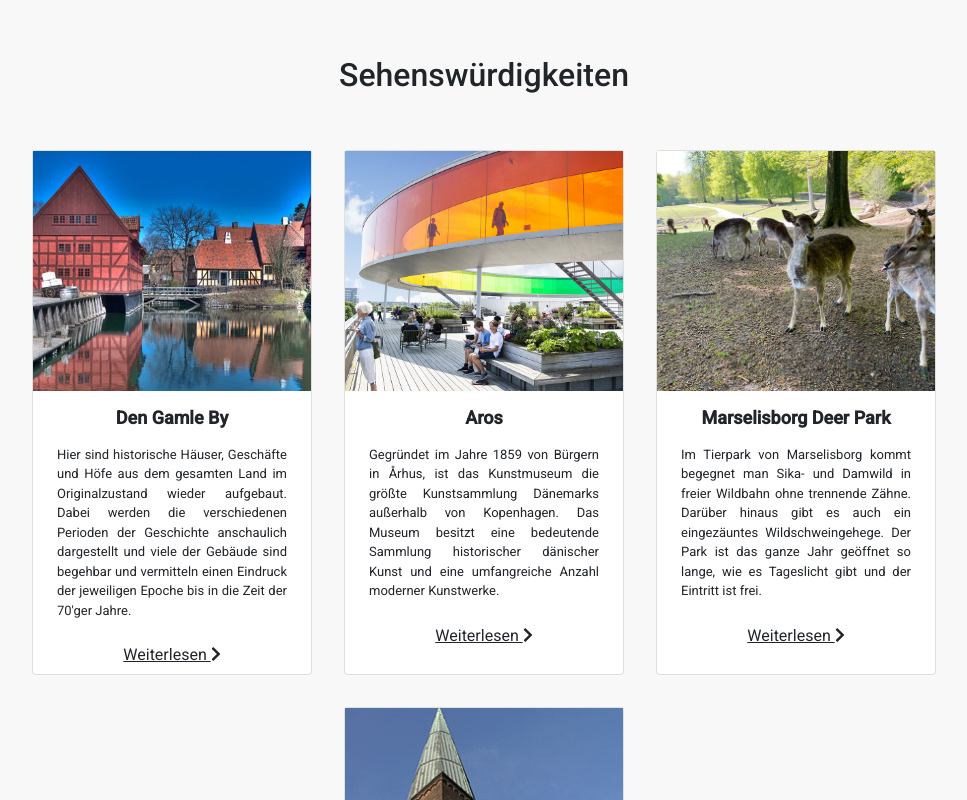
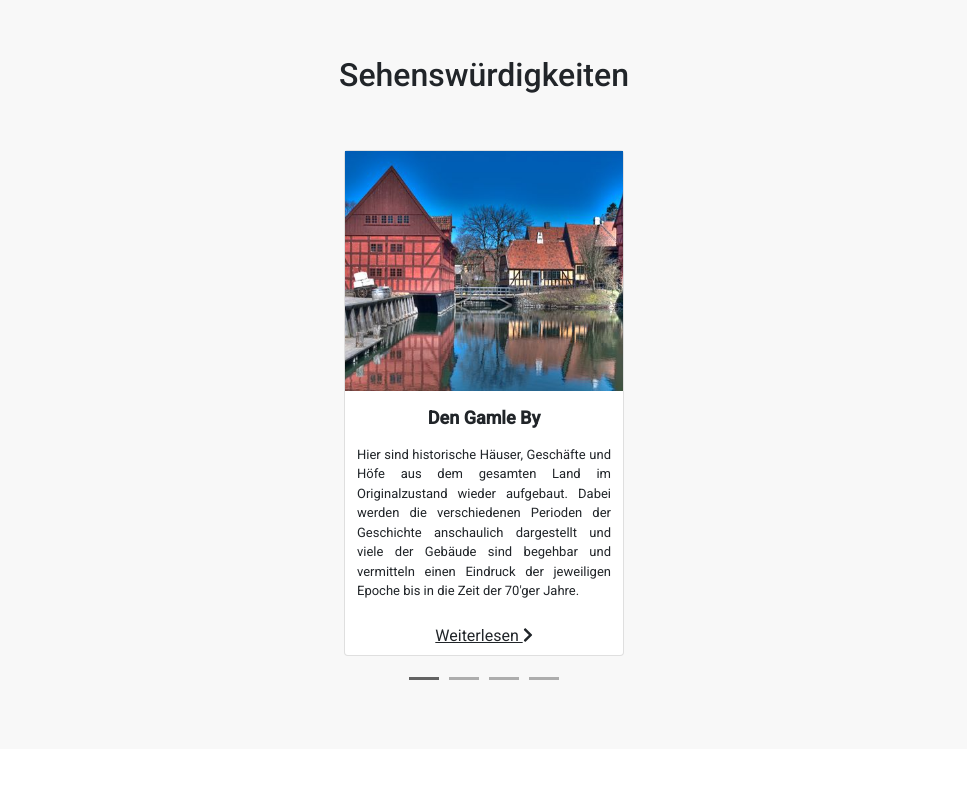
Before and after one commit to thorandresen/Aalykke45, an Angular app: page / in a window 1280 px wide. Shown: the part 4000-4800 px from the top of the page, without its empty margins (156-1123 px from the left). Built offline with nearby package versions, Linux system fonts and the light colour scheme; what angular-bootstrap-md would draw is missing.

Commit message:
made the indicators for the slider module to be used for attractions

```diff
--- a/src/app/attractions/attractions.component.html
+++ b/src/app/attractions/attractions.component.html
@@ -1,7 +1,7 @@
 <div class="section-attractions">
     <div class="container-xl">
         <h2 class="title indexable" id="Sehenswürdigkeiten">{{titleText}}</h2>
-        <div class="cards-container row">
+        <!-- <div class="cards-container row">
             <div *ngFor="let item of cardArray" class="card col">
                 <img src="{{item.imagePath}}" style="width:100%">
                 <div class="container">
@@ -18,6 +18,50 @@
 
                 </div>
             </div>
+        </div> -->
+
+        <div class="cards-container col">
+            <div *ngFor="let item of cardArray; let i = index" class="card col card-{{i}}"
+                [ngClass]="{'hidden': i != 0}">
+                <img src="{{item.imagePath}}" style="width:100%">
+                <div class="container">
+                    <h3 class="card-title">{{item.title}}</h3>
+                    <p class="body-text">{{item.description}}</p>
+                    <div class="button-container">
+                        <a href="{{item.link}}">
+                            <button class="btn btn-default">
+                                Weiterlesen
+                                <fa-icon [icon]="faChevronRight"></fa-icon>
+                            </button>
+                        </a>
+                    </div>
+                </div>
+            </div>
         </div>
+
+        <div class="indicator-container">
+            <div *ngFor="let item of cardArray; let i = index" class="col active-{{i}}">
+                <a class="indicator-link" (click)="changeSlide(i)">
+                    <div class="indicator" [ngClass]="{'active': i == 0}">
+                    </div>
+                </a>
+            </div>
+        </div>
+
+
+        <!-- <div class="row">
+            <div class="col">
+                <a>
+                    <fa-icon [icon]="faChevronLeft"></fa-icon>
+                </a>
+            </div>
+
+            <div class="col">
+                <a>
+                    <fa-icon [icon]="faChevronRight"></fa-icon>
+                </a>
+            </div>
+        </div> -->
+
     </div>
 </div>
--- a/src/app/attractions/attractions.component.scss
+++ b/src/app/attractions/attractions.component.scss
@@ -11,10 +11,30 @@
             text-align: center;
         }
 
+        .indicator-container {
+            display: flex;
+            flex-direction: row;
+            margin: auto;
+
+            .indicator {
+                margin: 5px;
+                height: 3px;
+                width: 30px;
+                background-color: black;
+                opacity: 0.3;
+            }
+
+            .active {
+                opacity: 0.6;
+            }
+        }
+
+
         .cards-container {
             display: flex;
             flex-direction: row;
             justify-content: center;
+
 
             .card {
                 margin: 16px 16px;
--- a/src/app/attractions/attractions.component.ts
+++ b/src/app/attractions/attractions.component.ts
@@ -24,4 +24,7 @@ export class AttractionsComponent implements OnInit {
   ngOnInit(): void {
   }
 
+  changeSlide(slide: number): void {
+    console.log(slide);
+  }
 }
```
